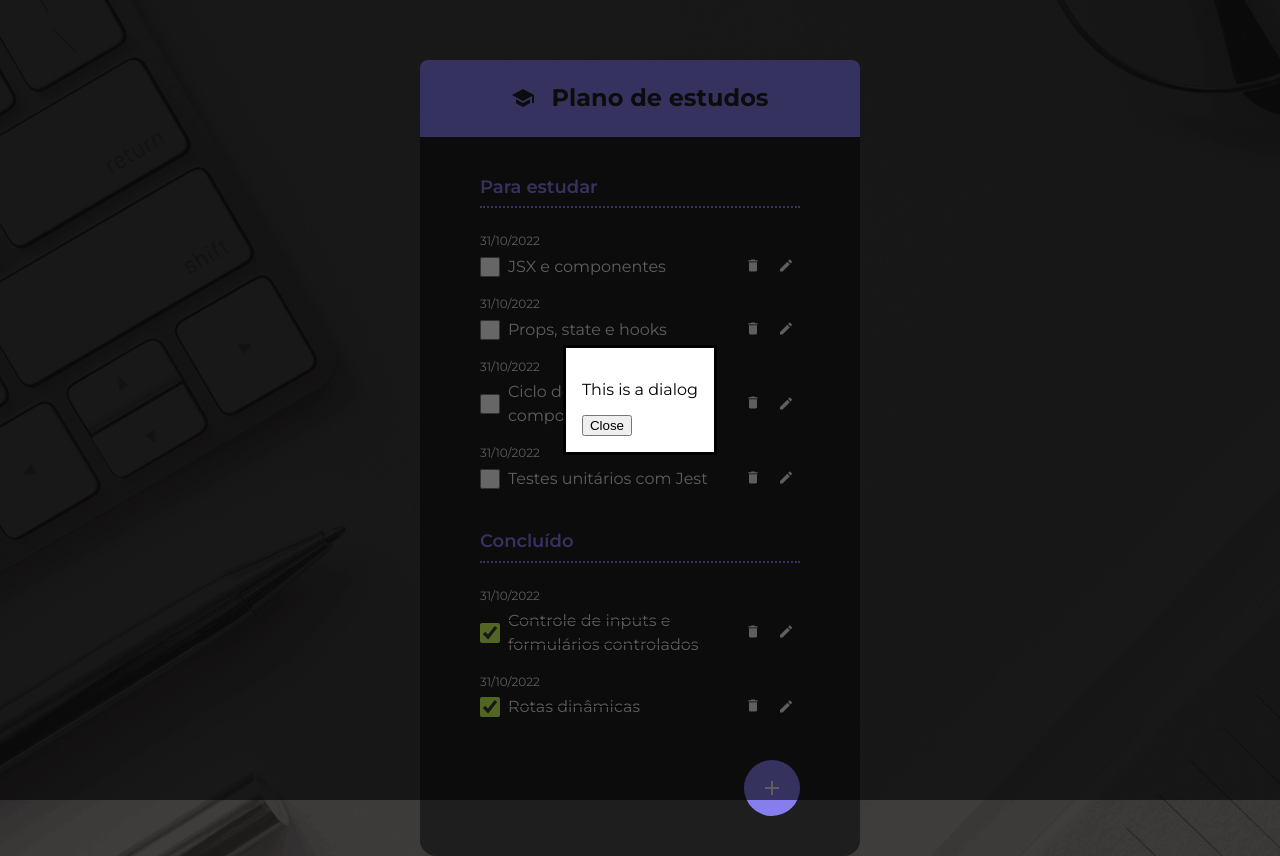
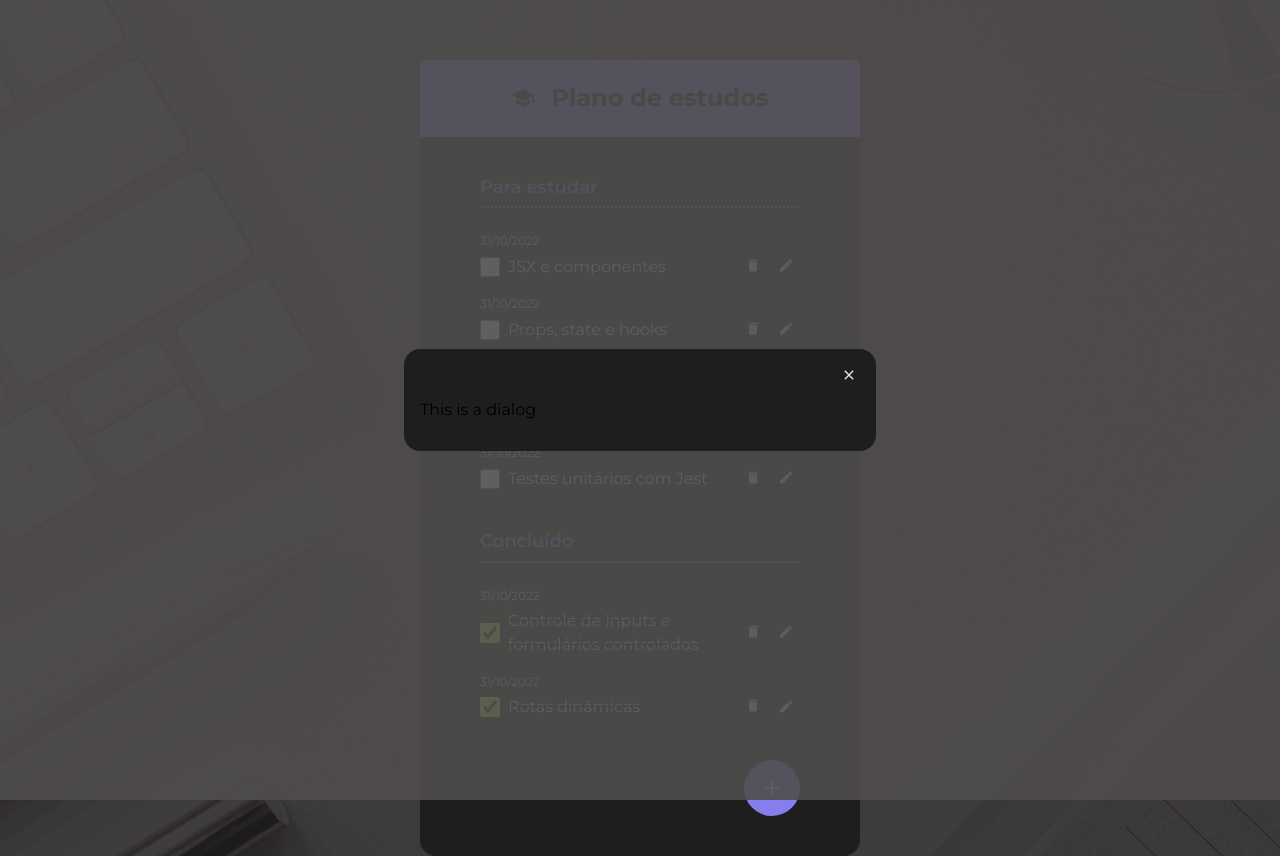
Before and after one commit to PedroHSueiro/react-todo-list, a React (Vite) app: page / in a window 1280 px wide. Both pictures are taken after a click on the button 772 px from the left and 787 px from the top of the page. Built offline with nearby package versions, Linux system fonts and the light colour scheme.

Commit message:
Applying base dialog modal style

```diff
--- a/src/App.jsx
+++ b/src/App.jsx
@@ -81,7 +81,9 @@
             })}
           </ToDoList>
           <Footer>
-            <Dialog isOpen={showDialog} onClose={toggleDialog}></Dialog>
+            <Dialog isOpen={showDialog} onClose={toggleDialog}>
+              <p>This is a dialog</p>
+            </Dialog>
             <FabButton onClick={toggleDialog}>
               <IconPlus />
             </FabButton>
--- a/src/components/Dialog/dialog.style.css
+++ b/src/components/Dialog/dialog.style.css
@@ -1,4 +1,22 @@
 dialog::backdrop {
-  background-color: #000;
-  opacity: 0.6;
+  background-color: #504d4d;
+  opacity: 0.9;
 }
+
+.dialog {
+  background-color: #1e1e1e;
+  border: none;
+  border-radius: 16px;
+  width: 440px;
+  max-width: 85%;
+}
+
+.btn-close-wrapper {
+  text-align: right;
+}
+
+.btn-close {
+  background-color: transparent;
+  border: none;
+  cursor: pointer;
+}
--- a/src/components/Dialog/index.jsx
+++ b/src/components/Dialog/index.jsx
@@ -1,5 +1,6 @@
 import React, { useEffect, useRef } from "react";
 import "./dialog.style.css";
+import { IconClose } from "../icons";
 
 export function Dialog({ children, isOpen, onClose }) {
   const dialogRef = useRef(null);
@@ -18,9 +19,13 @@
 
   return (
     <React.Fragment>
-      <dialog ref={dialogRef}>
-        <p>This is a dialog</p>
-        <button onClick={onClose}>Close</button>
+      <dialog className="dialog" ref={dialogRef}>
+        <div className="btn-close-wrapper">
+          <button onClick={onClose} className="btn-close">
+            <IconClose></IconClose>
+          </button>
+        </div>
+        {children}
       </dialog>
     </React.Fragment>
   );
--- a/src/components/icons/index.jsx
+++ b/src/components/icons/index.jsx
@@ -1,28 +1,80 @@
 export function IconSchool() {
   return (
-        <svg width="24" height="18" viewBox="0 0 24 18" fill="none" xmlns="http://www.w3.org/2000/svg">
-            <path d="M12 0L23.0156 6V14.0156H21V7.07812L12 12L0.984375 6L12 0ZM5.01562 10.1719L12 14.0156L18.9844 10.1719V14.2031L12 18L5.01562 14.2031V10.1719Z" fill="#1E1E1E" />
+    <svg
+      width="24"
+      height="18"
+      viewBox="0 0 24 18"
+      fill="none"
+      xmlns="http://www.w3.org/2000/svg"
+    >
+      <path
+        d="M12 0L23.0156 6V14.0156H21V7.07812L12 12L0.984375 6L12 0ZM5.01562 10.1719L12 14.0156L18.9844 10.1719V14.2031L12 18L5.01562 14.2031V10.1719Z"
+        fill="#1E1E1E"
+      />
     </svg>
-    )
+  );
 }
 export function IconPencil() {
   return (
-        <svg width="16" height="20" viewBox="0 0 16 20" fill="none" xmlns="http://www.w3.org/2000/svg">
-            <path d="M2 14L9.375 6.625L11.875 9.125L4.5 16.5H2V14ZM13.8125 6.25C13.9375 6.375 14 6.53125 14 6.71875C14 6.90625 13.9375 7.0625 13.8125 7.1875L12.5938 8.40625L10.0938 5.90625L11.3125 4.6875C11.4375 4.5625 11.5938 4.5 11.7812 4.5C11.9688 4.5 12.125 4.5625 12.25 4.6875L13.8125 6.25Z" fill="#EAEAEA" />
+    <svg
+      width="16"
+      height="20"
+      viewBox="0 0 16 20"
+      fill="none"
+      xmlns="http://www.w3.org/2000/svg"
+    >
+      <path
+        d="M2 14L9.375 6.625L11.875 9.125L4.5 16.5H2V14ZM13.8125 6.25C13.9375 6.375 14 6.53125 14 6.71875C14 6.90625 13.9375 7.0625 13.8125 7.1875L12.5938 8.40625L10.0938 5.90625L11.3125 4.6875C11.4375 4.5625 11.5938 4.5 11.7812 4.5C11.9688 4.5 12.125 4.5625 12.25 4.6875L13.8125 6.25Z"
+        fill="#EAEAEA"
+      />
     </svg>
-    )
+  );
 }
 export function IconTrash() {
   return (
-        <svg width="10" height="13" viewBox="0 0 10 13" fill="none" xmlns="http://www.w3.org/2000/svg">
-            <path d="M9.65625 1.15625V2.5H0.34375V1.15625H2.65625L3.34375 0.5H6.65625L7.34375 1.15625H9.65625ZM1 11.1562V3.15625H9V11.1562C9 11.5104 8.86458 11.8229 8.59375 12.0938C8.32292 12.3646 8.01042 12.5 7.65625 12.5H2.34375C1.98958 12.5 1.67708 12.3646 1.40625 12.0938C1.13542 11.8229 1 11.5104 1 11.1562Z" fill="#EAEAEA" />
+    <svg
+      width="10"
+      height="13"
+      viewBox="0 0 10 13"
+      fill="none"
+      xmlns="http://www.w3.org/2000/svg"
+    >
+      <path
+        d="M9.65625 1.15625V2.5H0.34375V1.15625H2.65625L3.34375 0.5H6.65625L7.34375 1.15625H9.65625ZM1 11.1562V3.15625H9V11.1562C9 11.5104 8.86458 11.8229 8.59375 12.0938C8.32292 12.3646 8.01042 12.5 7.65625 12.5H2.34375C1.98958 12.5 1.67708 12.3646 1.40625 12.0938C1.13542 11.8229 1 11.5104 1 11.1562Z"
+        fill="#EAEAEA"
+      />
     </svg>
-    )
+  );
 }
 export function IconPlus() {
   return (
-        <svg width="14" height="14" viewBox="0 0 14 14" fill="none" xmlns="http://www.w3.org/2000/svg">
-            <path d="M13.9844 7.98438H7.98438V13.9844H6.01562V7.98438H0.015625V6.01562H6.01562V0.015625H7.98438V6.01562H13.9844V7.98438Z" fill="#EAEAEA" />
+    <svg
+      width="14"
+      height="14"
+      viewBox="0 0 14 14"
+      fill="none"
+      xmlns="http://www.w3.org/2000/svg"
+    >
+      <path
+        d="M13.9844 7.98438H7.98438V13.9844H6.01562V7.98438H0.015625V6.01562H6.01562V0.015625H7.98438V6.01562H13.9844V7.98438Z"
+        fill="#EAEAEA"
+      />
     </svg>
-    )
+  );
 }
+export function IconClose() {
+  return (
+    <svg
+      width="10"
+      height="10"
+      viewBox="0 0 10 10"
+      fill="none"
+      xmlns="http://www.w3.org/2000/svg"
+    >
+      <path
+        d="M9.65625 1.28125L5.9375 5L9.65625 8.71875L8.71875 9.65625L5 5.9375L1.28125 9.65625L0.34375 8.71875L4.0625 5L0.34375 1.28125L1.28125 0.34375L5 4.0625L8.71875 0.34375L9.65625 1.28125Z"
+        fill="#EAEAEA"
+      />
+    </svg>
+  );
+}
```
Lines whose indentation alone changed are shown as unchanged.
